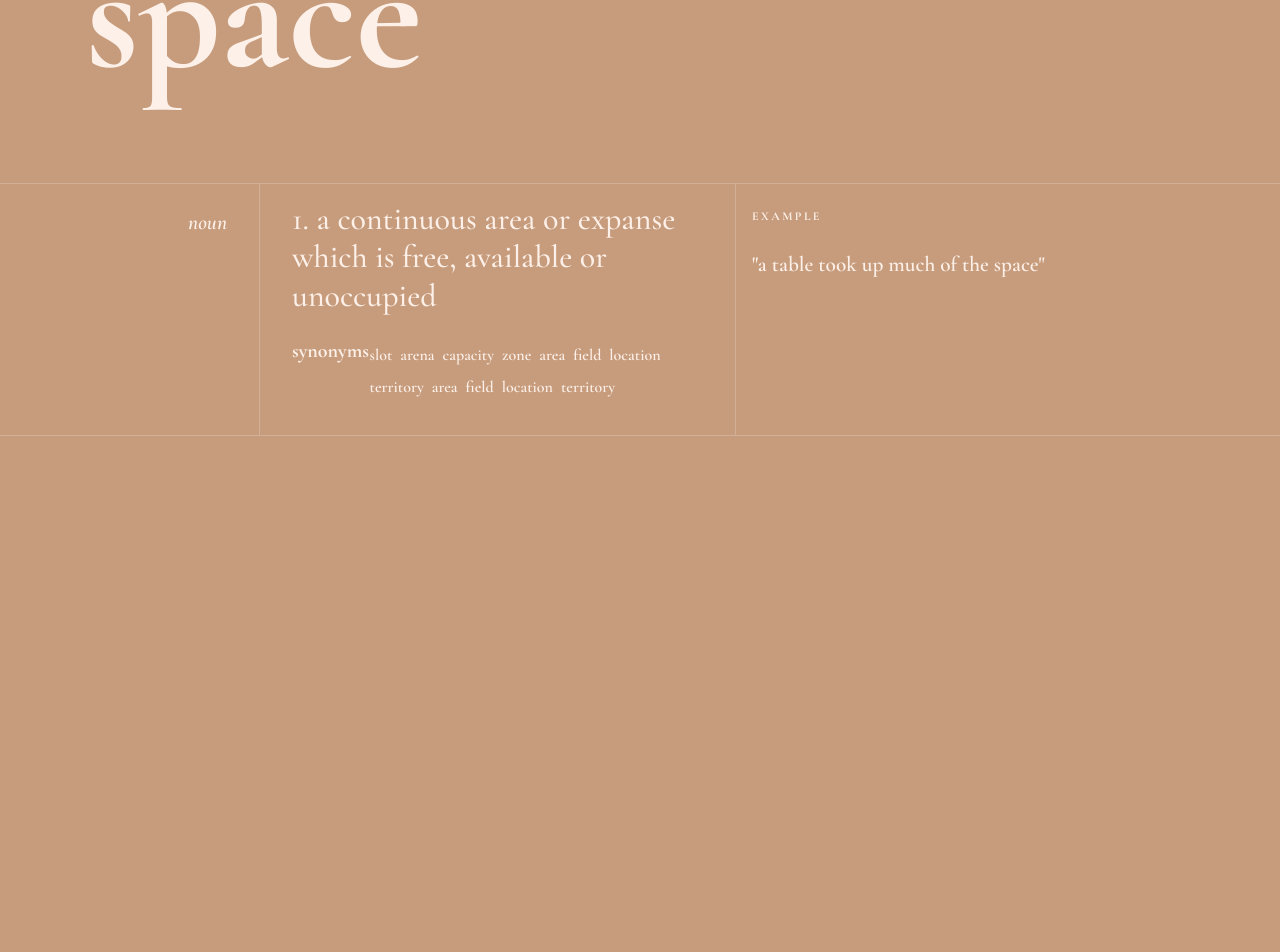
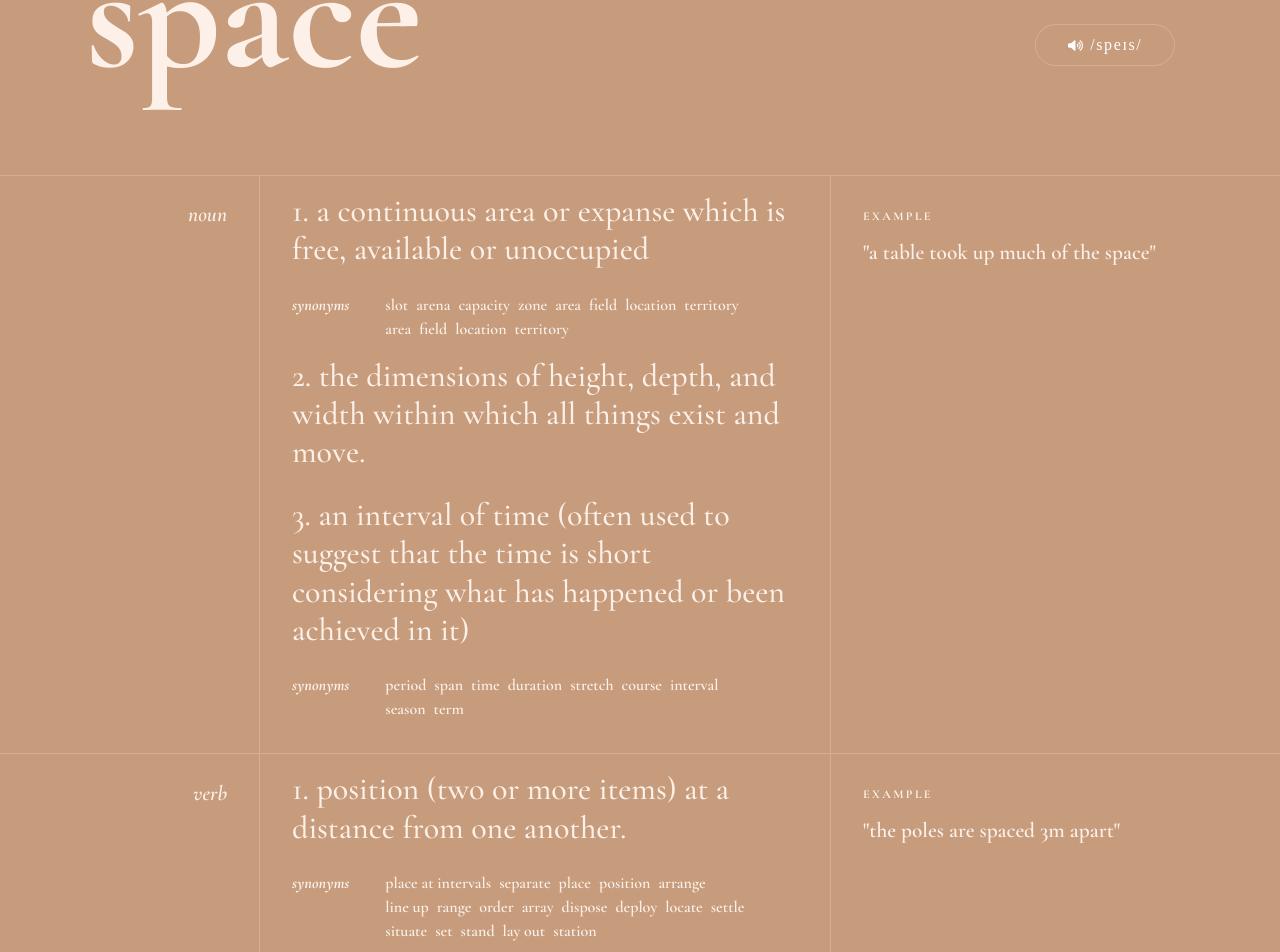
Before and after one commit to kimberleychallis/dictionary-react, a React (Create React App) app: page / in a window 1280 px wide. Shown: the part 468-1420 px from the top of the page. Before the commit the page ends 904 px from the top, so only its background shows below. Built offline with nearby package versions, Linux system fonts and the light colour scheme.

Commit message:
The bulk of the 'styling' done (needs refactoring)

```diff
--- a/public/index.html
+++ b/public/index.html
@@ -18,11 +18,18 @@
       crossorigin="anonymous"
     />
 
+    <!-- FontAwesome Icon Import -->
+
+    <script
+      src="https://kit.fontawesome.com/0931114c43.js"
+      crossorigin="anonymous"
+    ></script>
+
     <!-- Google Fonts Import -->
 
     <link rel="preconnect" href="https://fonts.gstatic.com" />
     <link
-      href="https://fonts.googleapis.com/css2?family=Cormorant+Garamond:ital,wght@0,300;0,400;0,500;0,600;0,700;1,300;1,400;1,500;1,600;1,700&display=swap"
+      href="https://fonts.googleapis.com/css2?family=Cormorant+Garamond:ital,wght@0,300;0,400;0,500;0,600;0,700;1,300;1,400;1,500;1,600;1,700&family=EB+Garamond&display=swap"
       rel="stylesheet"
     />
 
--- a/src/App.js
+++ b/src/App.js
@@ -33,19 +33,27 @@ function App() {
 
         <div className="App-body">
           <div className="container">
-            <div className="row word">
-              <div className="col">
+            <div className="row align-items-center word">
+              <div className="col-10">
                 <h3 className="headword">space</h3>
+              </div>
+              <div className="col-2">
+                <button className="pronunciation">
+                  <i className="fas fa-volume-up"></i> /speɪs/
+                </button>
               </div>
             </div>
           </div>
+
+          {/* ROW */}
+
           <div className="details">
             <div className="container">
               <div className="row">
-                <div className="col-2 word-type">
+                <div className="col-2 partOfSpeech">
                   <p>noun</p>
                 </div>
-                <div className="col-5 entry">
+                <div className="col-6 entry">
                   <h4 className="definition">
                     1. a continuous area or expanse which is free, available or
                     unoccupied
@@ -72,14 +80,92 @@ function App() {
                       </ul>
                     </div>
                   </div>
+                  <h4 className="definition">
+                    2. the dimensions of height, depth, and width within which
+                    all things exist and move.
+                  </h4>
+                  <h4 className="definition">
+                    3. an interval of time (often used to suggest that the time
+                    is short considering what has happened or been achieved in
+                    it)
+                  </h4>
+
+                  <div className="row synonyms">
+                    <div className="col-2">
+                      <h5>synonyms</h5>
+                    </div>
+                    <div className="col-9">
+                      <ul>
+                        <li>period</li>
+                        <li>span</li>
+                        <li>time</li>
+                        <li>duration</li>
+                        <li>stretch</li>
+                        <li>course</li>
+                        <li>interval</li>
+                        <li>season</li>
+                        <li>term</li>
+                      </ul>
+                    </div>
+                  </div>
                 </div>
-                <div className="col-5 phrases">
+                <div className="col-4 phrases">
                   <p className="-small-caps">example</p>
                   <p className="example">"a table took up much of the space"</p>
                 </div>
               </div>
             </div>
           </div>
+
+          <div className="details">
+            <div className="container">
+              <div className="row">
+                <div className="col-2 partOfSpeech">
+                  <p>verb</p>
+                </div>
+                <div className="col-6 entry">
+                  <h4 className="definition">
+                    1. position (two or more items) at a distance from one
+                    another.
+                  </h4>
+
+                  <div className="row synonyms">
+                    <div className="col-2">
+                      <h5>synonyms</h5>
+                    </div>
+                    <div className="col-9">
+                      <ul>
+                        <li>place at intervals</li>
+                        <li>separate</li>
+                        <li>place</li>
+                        <li>position</li>
+                        <li>arrange</li>
+                        <li>line up</li>
+                        <li>range</li>
+                        <li>order</li>
+                        <li>array</li>
+                        <li>dispose</li>
+                        <li>deploy</li>
+                        <li>locate</li>
+                        <li>settle</li>
+                        <li>situate</li>
+                        <li>set</li>
+                        <li>stand</li>
+                        <li>lay out</li>
+                        <li>station</li>
+                      </ul>
+                    </div>
+                  </div>
+                </div>
+                <div className="col-4 phrases">
+                  <p className="-small-caps">example</p>
+                  <p className="example">"the poles are spaced 3m apart"</p>
+                </div>
+              </div>
+            </div>
+          </div>
+
+          {/* APP WRAPPERS */}
         </div>
       </div>
     </div>
--- a/src/App.scss
+++ b/src/App.scss
@@ -89,11 +89,29 @@ body {
 }
 
 .App-body {
+  margin-bottom: 4rem;
   border-bottom: $appBorder;
   .headword {
     font-size: 10rem;
-    padding-bottom: 4rem;
+    margin-bottom: 4rem;
     font-weight: 800;
+  }
+
+  .pronunciation {
+    border: $appBorder;
+    border-radius: 30px;
+    padding: 0.25rem 2rem;
+    background-color: $mainColour;
+    color: white;
+    font-family: "Times New Roman", Times, sans-serif, serif;
+    font-size: 1rem;
+    letter-spacing: 0.1rem;
+    margin-top: -1rem;
+    font-weight: 400;
+
+    i {
+      font-size: 0.75rem;
+    }
   }
 
   .details {
@@ -105,7 +123,7 @@ body {
     // border: 1px solid red;
   }
 
-  .word-type {
+  .partOfSpeech {
     text-align: right;
     border-right: $appBorder;
     padding: 1.4rem 2rem;
@@ -123,7 +141,11 @@ body {
 
   .phrases {
     border-left: $appBorder;
-    padding: 1rem;
+    padding: 1.5rem 2rem;
+  }
+
+  .example {
+    margin-top: -0.75rem;
   }
 
   .-small-caps {
@@ -138,13 +160,15 @@ body {
   }
 
   h5 {
-    // font-size: 0.75rem;
+    font-size: 1rem;
     font-weight: 800;
-    // padding-top: 0.75rem;
+    font-style: italic;
+    padding-top: 0.19rem;
   }
 
   ul {
     padding-inline-start: 0;
+    line-height: 1.5;
   }
 
   li {
@@ -155,10 +179,3 @@ body {
     // border: 1px solid red;
   }
 }
-.word {
-  // border: 1px solid red;
-}
-
-.details {
-  // border: 1px solid red;
-}
```
